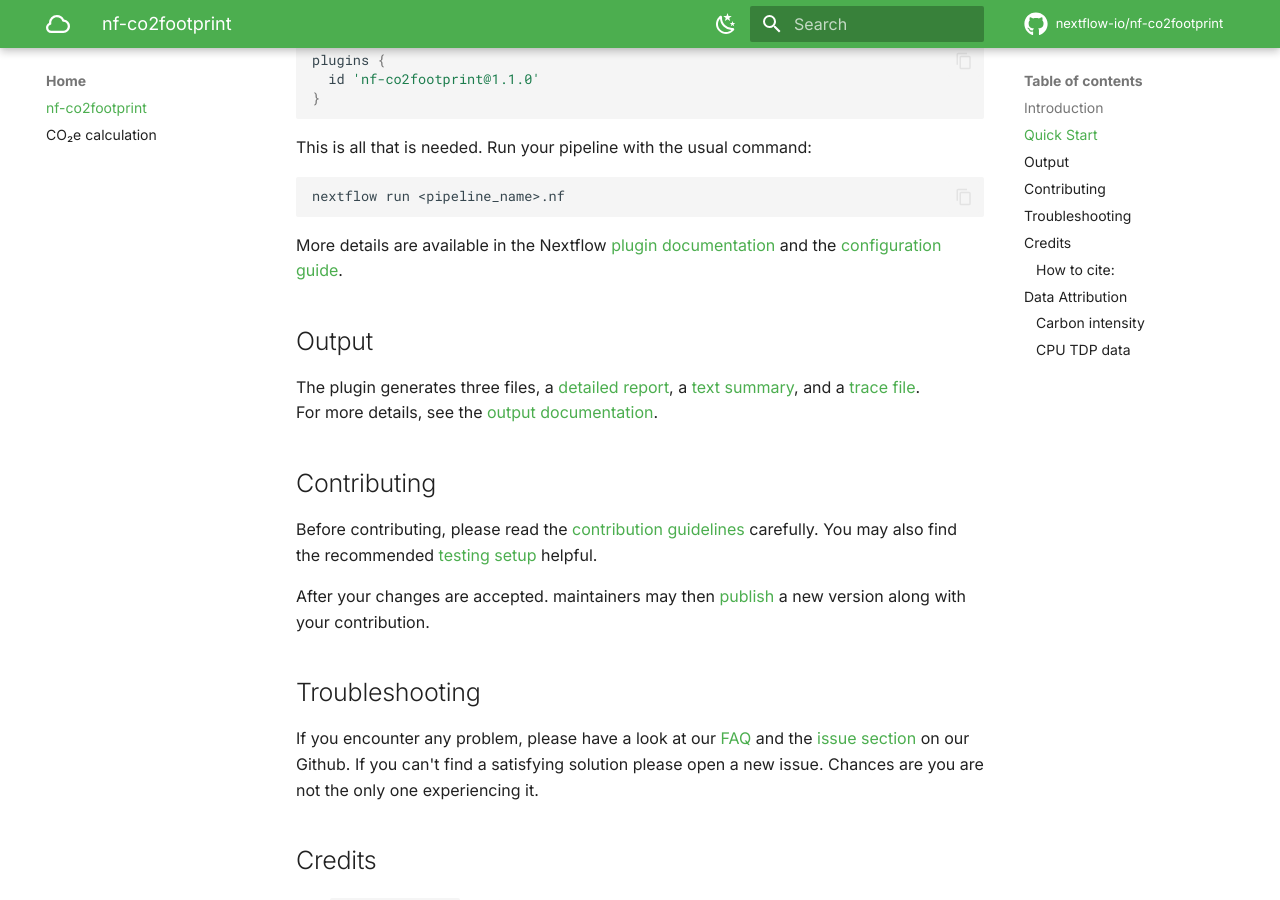
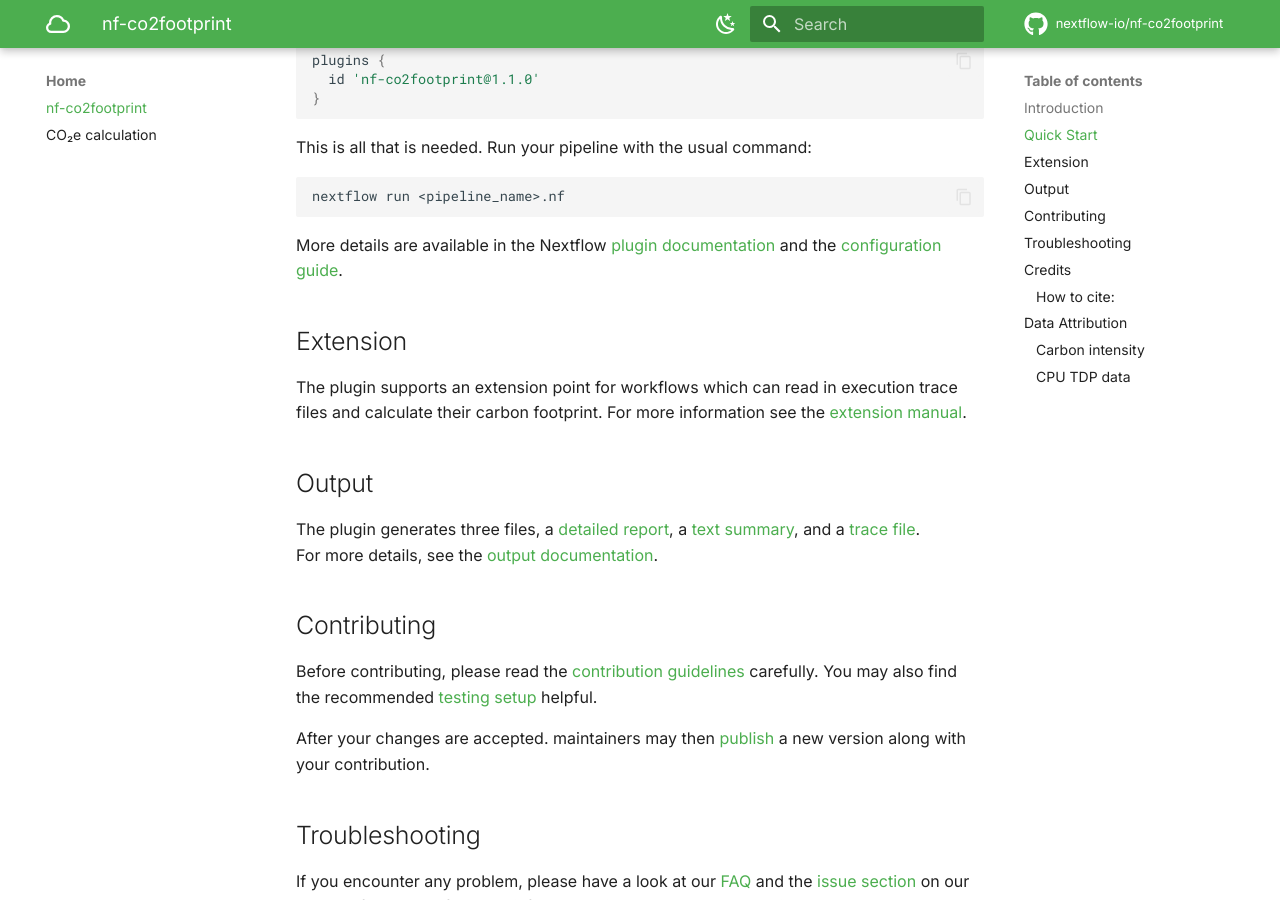
Before and after one commit to nextflow-io/nf-co2footprint, an MkDocs documentation site: the page built from docs/index.md, in a window 1280 px wide and 900 px high, scrolled down 899 px. Built offline with MkDocs 1.6.1 and Material for MkDocs 9.7.7, drawn with Linux system fonts in a browser that asks for light colours; comment, search, counter and statistics services are not loaded.

Commit message:
Documentation: Added extension usage to the docs
Signed-off-by: Josua Carl <josua.carl@uni-tuebingen.de>

````diff
--- a/README.md
+++ b/README.md
@@ -37,6 +37,9 @@
 ```
 
 More details are available in the Nextflow [plugin documentation](https://www.nextflow.io/docs/latest/plugins.html#plugins) and the [configuration guide](https://www.nextflow.io/docs/latest/config.html).
+
+## Extension
+The plugin supports an extension point for workflows which can read in execution trace files and calculate their carbon footprint. For more information see the [extension manual](usage/extension.md).
 
 ## Output
 The plugin generates three files, a [detailed report](assets/co2footprint_report_sample.html), a [text summary](assets/co2footprint_summary_sample.txt), and a [trace file](assets/co2footprint_trace_sample.txt).
--- a/mkdocs.yml
+++ b/mkdocs.yml
@@ -14,6 +14,7 @@
       - usage/parameters.md
       - usage/output.md
       - usage/FAQ.md
+      - usage/extension.md
   - Contributing:
       - contributing/setup.md
       - contributing/guidelines.md
````
Also changed, not shown: docs/usage/extension.md (added, +37 -0 lines).
